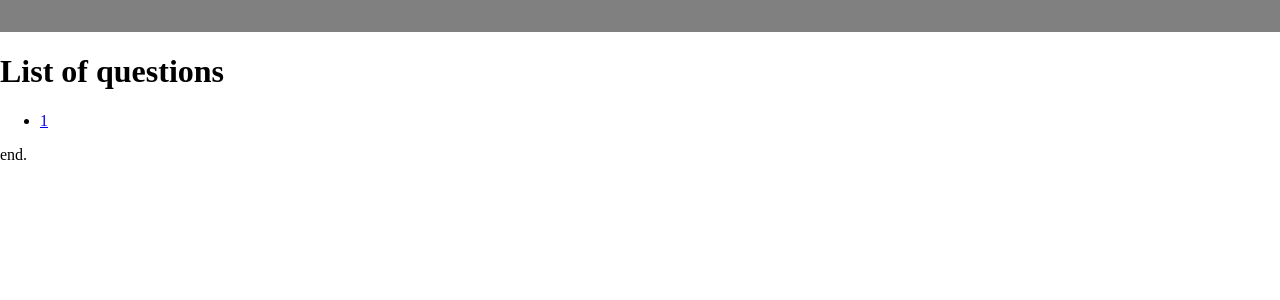
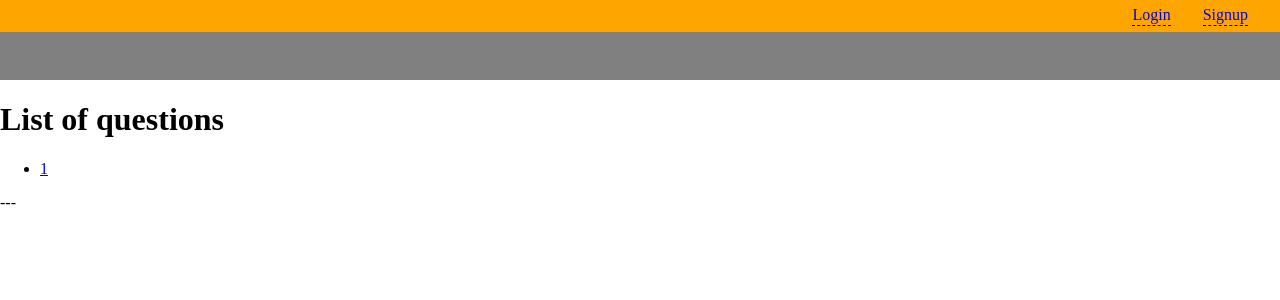
Before and after one commit to NickGitter/question-answer, a Django app: page / in a window 1280 px wide. Shown: the top 300 px of the page. Run offline with Django 3.2, Linux system fonts and the light colour scheme; data that the repository does not hold is empty.

Commit message:
++ container UserPanel: AnonymousUser (in block TOP_MENU).

```diff
--- a/ask/templates/base_template.html
+++ b/ask/templates/base_template.html
@@ -5,7 +5,7 @@
         <meta charset="utf-8" />
         <meta name="viewport" content="width=device-width,
             initial-scale=1.0, maximum-scale=2, minimum-scale=0.5" />
-        <link rel="stylesheet" href="css/main.css" />
+        <link rel="stylesheet" href="/css/main.css" />
         <title>
             {% block TITLE %} Question-answer {% endblock %}
         </title>
@@ -17,6 +17,22 @@
 
         {% block TOP_MENU %}
         <div class="TopWrapper">
+            <div class="UserPanel">
+
+                <div class="AnonymousUser">
+                    <div class="Login">
+                        <a href="/login/">Login</a>
+                    </div>
+                    <div class="Signup">
+                        <a href="/signup/">Signup</a>
+                    </div>
+                </div>
+
+                <div class="CurrentUser">
+
+                </div>
+
+            </div>
 
         </div>
         {% endblock %}
@@ -26,7 +42,7 @@
         {% endblock %}
 
         {% block FOOTER %}
-        <p>end.</p>
+        <p>---</p>
         {% endblock %}
 
     </body>
--- a/css/main.css
+++ b/css/main.css
@@ -13,6 +13,35 @@ body {
 
 .TopWrapper {
     width: 100%;
-    height: 2rem;
+    height: 5rem;
     background-color: gray;
 }
+
+.UserPanel {
+    width: 100%;
+    height: 2rem;
+    background-color: orange;
+}
+
+.AnonymousUser {
+    display: flex;
+    flex-direction: row;
+    align-items: center;
+    justify-content: right;
+    width: 100%;
+    height: 2rem;
+}
+
+.Login, .Signup {
+    height: 1.2rem;
+    margin-right: 2rem;
+    border-bottom: 1px dashed black;
+}
+
+.Login > a, .Signup > a {
+    text-decoration: none;
+}
+
+.CurrentUser {
+
+}
```
